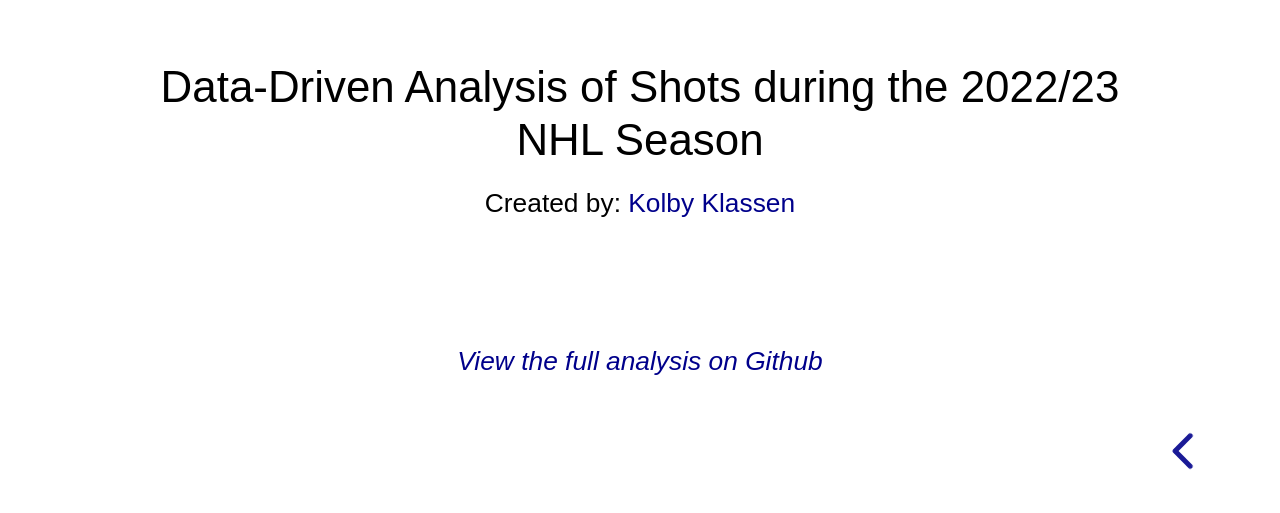
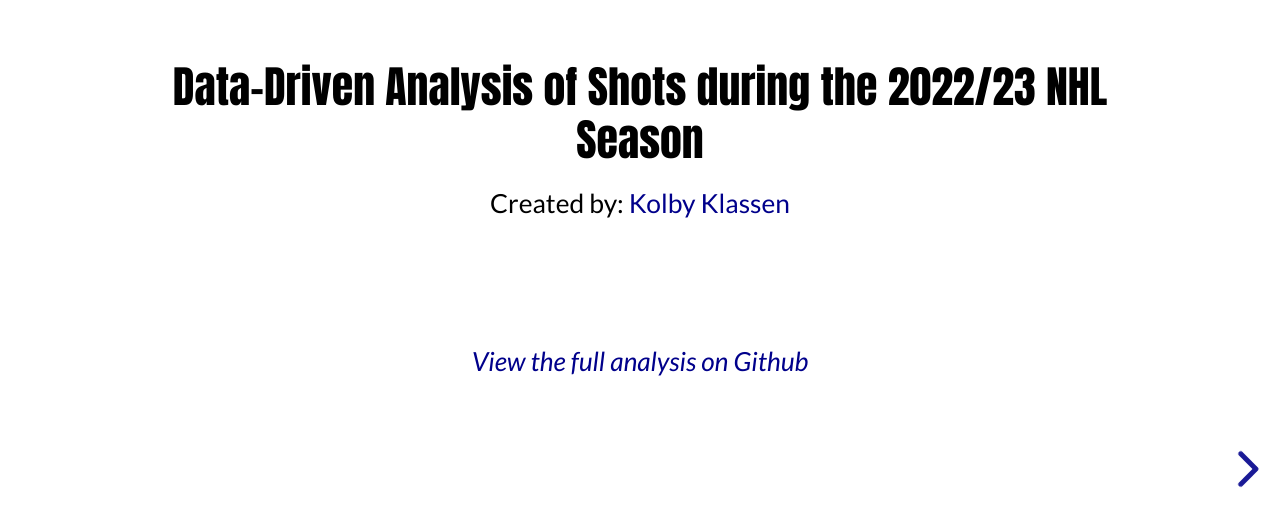
Before and after one commit to DistractedByData/Data-Analysis-Capstone-Project---May-2023, a plain HTML site: page index.html in a window 1280 px wide. Shown: the part 287-800 px from the top of the page. Drawn offline with nearby package versions, Linux system fonts and the light colour scheme; a web font is replaced by a local one.

Commit message:
linear slides Update index.html

```diff
--- a/index.html
+++ b/index.html
@@ -440,7 +440,7 @@
         'line-height'
       ],progress: false,
       slideNumber:false,
-          rtl:"linear",
+      navigationMode:"linear",
       katex: {
     version: 'latest',
     delimiters: [
```
